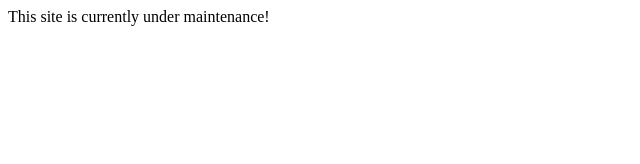
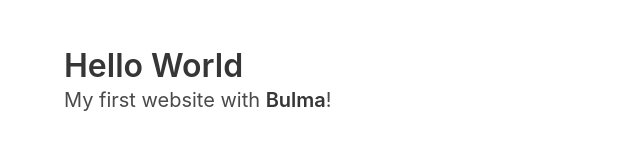
Before and after one commit to jakobkoerber/jakobkoerber.github.io, a plain HTML site: page index.html in a window 1280 px wide. Shown: the whole page, without its empty margins (0-640 px from the left). Drawn offline with nearby package versions, Linux system fonts and the light colour scheme.

Commit message:
Reinstalled Bulma

```diff
--- a/index.html
+++ b/index.html
@@ -3,9 +3,19 @@
 <head>
     <meta charset="utf-8">
     <meta name="viewport" content="width=device-width, initial-scale=1">
-    <title>Jakob Körber Portfolio</title>
+    <title>Hello Bulma!</title>
+    <link rel="stylesheet" href="https://cdn.jsdelivr.net/npm/bulma@0.9.1/css/bulma.css">
 </head>
 <body>
-This site is currently under maintenance!
+<section class="section">
+    <div class="container">
+        <h1 class="title">
+            Hello World
+        </h1>
+        <p class="subtitle">
+            My first website with <strong>Bulma</strong>!
+        </p>
+    </div>
+</section>
 </body>
 </html>
```
